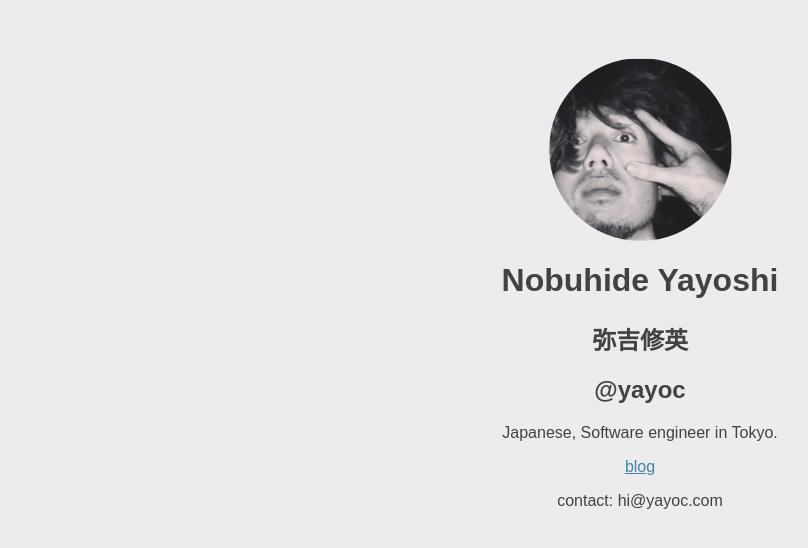
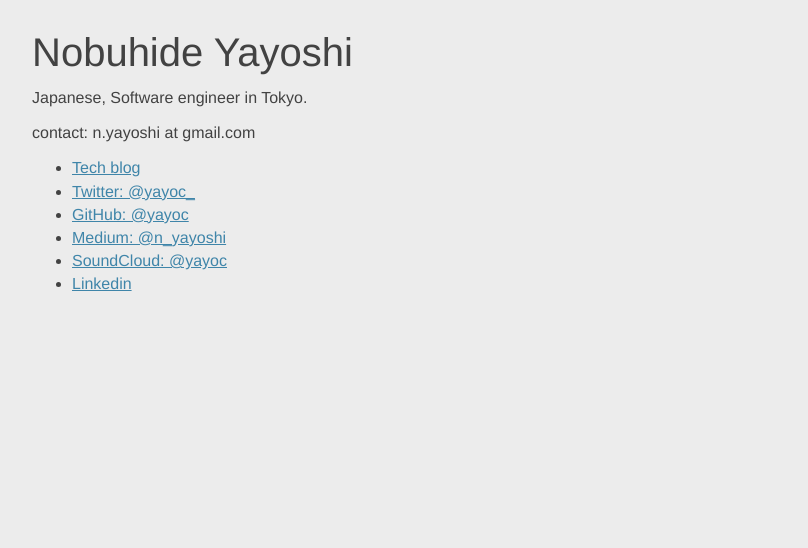
Before and after one commit to yayoc/yayoc.com, a website: page src/index.html in a window 1280 px wide. Shown: the whole page, without its empty margins (0-808 px from the left). Drawn offline with Linux system fonts and the light colour scheme.

Commit message:
Remove sw and update contents

```diff
--- a/src/assets/styles/style.css
+++ b/src/assets/styles/style.css
@@ -1,15 +1,33 @@
 html {
-  font-family: sans-serif;
+  font-family: "Helvetica Neue", Helvetica, Arial, sans-serif;
 }
 
 body {
   background: #ececec;
   color: #424242;
+  font-size: 1rem;
+  line-height: 1.2;
 }
 
 .container {
-  padding: 50px 0;
-  text-align: center;
+  padding: 1.5rem;
+}
+
+h1 {
+  margin-top: 0;
+  margin-bottom: 0.75rem;
+  font-size: 2.5rem;
+  font-weight: 300;
+  line-height: 1;
+}
+
+.links {
+  margin-top: 0;
+  margin-bottom: 10px;
+}
+
+.links > li {
+  margin-bottom: 0.25rem;
 }
 
 a {
--- a/src/index.html
+++ b/src/index.html
@@ -1,34 +1,37 @@
-<html xmlns="http://www.w3.org/1999/xhtml">
-
+<html lang="en">
   <head>
     <title>Nobuhide Yayoshi | yayoc.com</title>
-  <meta name="google-site-verification" content="Y-4jM7BxVA8J75aXhjAeDVEJZk_LUOIn1AMQ2Rwo10A" />
+    <meta charset="utf-8" />
+    <meta
+      name="Keywords"
+      content="yayoc, yayoc.com, 弥吉修英, NOBUHIDE YAYOSHI"
+    />
+    <meta name="description" content="Nobuhide Yayoshi's Homepage" />
+    <meta
+      name="google-site-verification"
+      content="Y-4jM7BxVA8J75aXhjAeDVEJZk_LUOIn1AMQ2Rwo10A"
+    />
+    <meta name="viewport" content="width=device-width, initial-scale=1" />
     <link rel="stylesheet" type="text/css" href="/assets/styles/style.css" />
-  <script type="text/javascript">
-    if ("serviceWorker" in navigator) {
-      window.addEventListener("load", function () {
-        navigator.serviceWorker.register("sw.js").then(function (registration) {
-          console.log("ServiceWorker registration successful with scope: ", registration.scope);
-        }, function (err) {
-          console.log("ServiceWorkerregistration failed: ", err);
-        });
-      });
-    }
-  </script>
   </head>
 
   <body>
     <div class="container">
-    <img src="/assets/images/avatar.png" />
       <h1>Nobuhide Yayoshi</h1>
-    <h2>弥吉修英</h2>
-    <h2>@yayoc</h2>
       <p>Japanese, Software engineer in Tokyo.</p>
-    <p>
-      <a href="http://blog.yayoc.com">blog</a>
-    </p>
-    <p>contact: hi@yayoc.com</p>
+      <p>contact: n.yayoshi at gmail.com</p>
+      <ul class="links">
+        <li><a href="http://blog.yayoc.com">Tech blog</a></li>
+        <li><a href="https://twitter.com/yayoc_">Twitter: @yayoc_</a></li>
+        <li><a href="https://github.com/yayoc/">GitHub: @yayoc</a></li>
+        <li><a href="https://medium.com/@n_yayoshi">Medium: @n_yayoshi</a></li>
+        <li><a href="https://soundcloud.com/yayoc">SoundCloud: @yayoc</a></li>
+        <li>
+          <a href="https://www.linkedin.com/in/nobuhide-yayoshi-b2178159/"
+            >Linkedin</a
+          >
+        </li>
+      </ul>
     </div>
   </body>
-
 </html>
```
Lines whose indentation alone changed are shown as unchanged.
